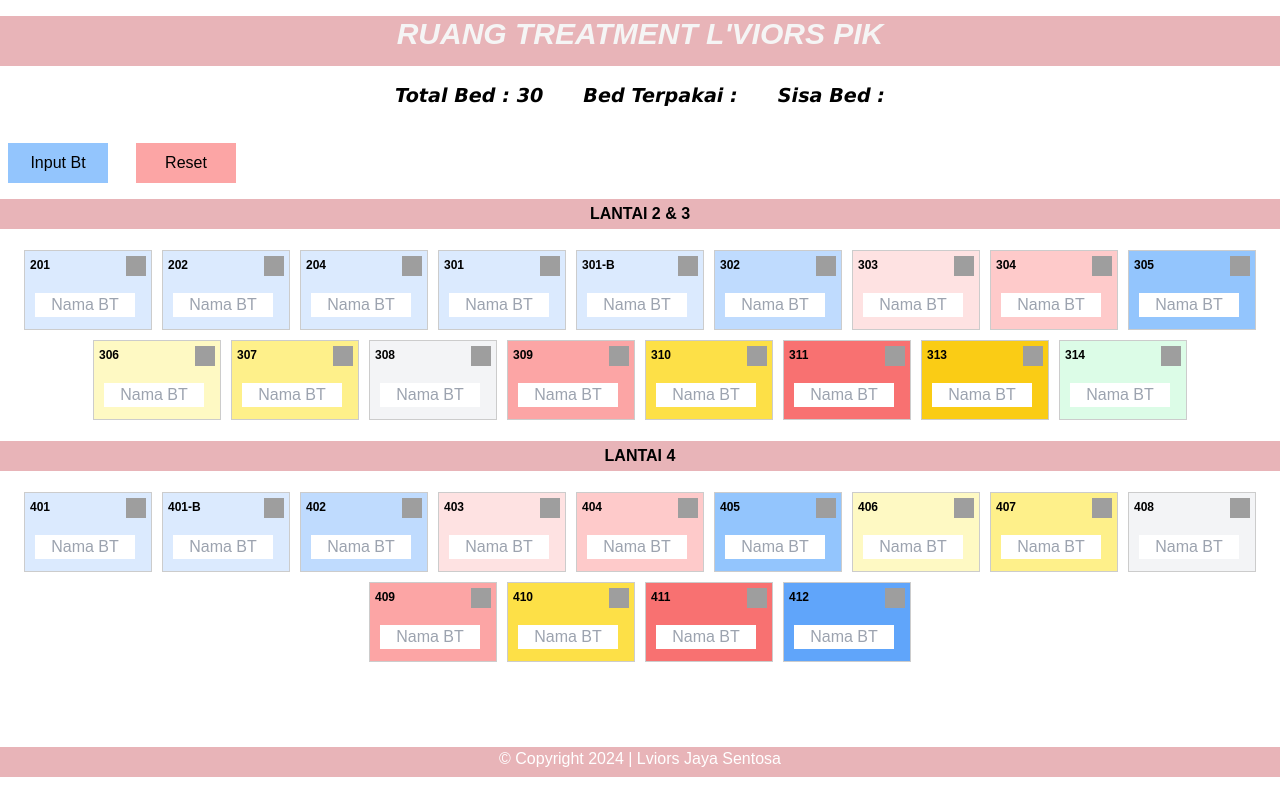
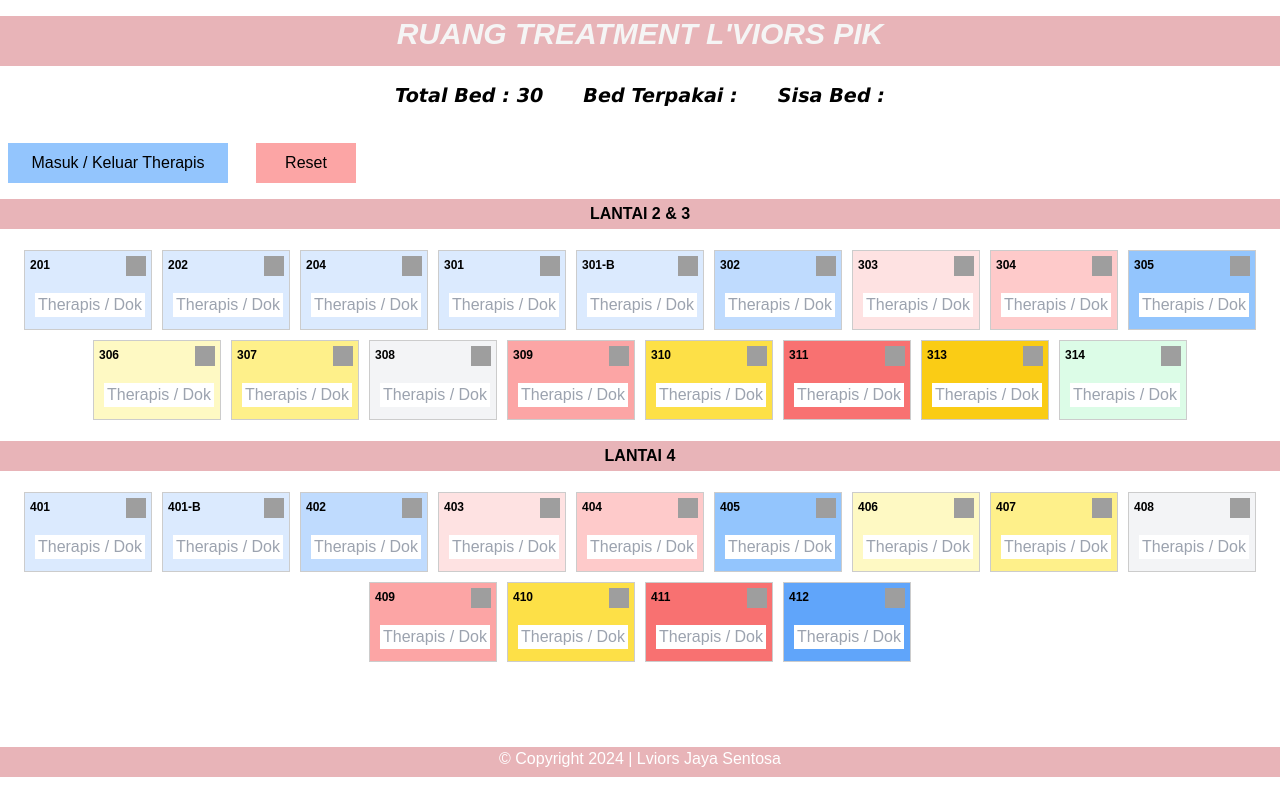
Before and after one commit to itnewbe/ruang_treatment_pik, a website: page public/index.html in a window 1280 px wide. Drawn offline with nearby package versions, Linux system fonts and the light colour scheme; no server answers; grey boxes are pictures that could not be loaded.

Commit message:
first commit

```diff
--- a/package.json
+++ b/package.json
@@ -11,10 +11,9 @@
   "license": "ISC",
   "description": "",
   "dependencies": {
+    "@vercel/kv": "^3.0.0",
     "body-parser": "^1.20.3",
     "express": "^4.21.1",
     "fs": "^0.0.1-security"
   }
-
-
 }
--- a/public/index.html
+++ b/public/index.html
@@ -25,8 +25,8 @@
       </div>
          </div>
             <div class="flex mt-8">
-            <button class="w-[100px] bg-blue-300 px-4 py-2 mx-2" id="submitButton">Input Bt</button>
-            <button class="ml-[20px] w-[100px] bg-red-300 px-4 py-2 mx-2" id="clearButton" >Reset</button>
+            <button class="w-[220px] bg-blue-300 px-4 py-2 mx-2" id="submitButton">Masuk / Keluar Therapis</button>
+             <button class="ml-[20px] w-[100px] bg-red-300 px-4 py-2 mx-2" id="clearButton" >Reset</button>
             </div>
 
        <div class="section-header mt-4">
@@ -37,105 +37,105 @@
          <div class="room-number" id="room">
           201
         </div>
-        <input class="w-[100px] mt-8 text-center" placeholder="Nama BT" id="bt">
+        <input class="w-[110px] mt-8 text-center" placeholder="Therapis / Dok" id="bt">
          <img alt="Strawberry icon" class="icon" height="20" src="https://storage.googleapis.com/a1aa/image/0pUz43MFtrpRIB1u17QJeasJ9C9C6gz0CNO2Ju8FC1wm89zJA.jpg" width="20"/>
         </div>
         <div class="room bg-blue-100 w-32 h-20">
          <div class="room-number" id="room">
           202
         </div>
-        <input class="w-[100px] mt-8 text-center" placeholder="Nama BT" id="bt">
+        <input class="w-[110px] mt-8 text-center" placeholder="Therapis / Dok" id="bt">
         <img alt="Sun icon" class="icon" height="20" src="https://storage.googleapis.com/a1aa/image/MoNo8oCxysK5AlssByxumeLZeOZSbtV0rgtihesQky3Zy3PnA.jpg" width="20"/>
         </div>
         <div class="room bg-blue-100 w-32 h-20">
          <div class="room-number" id="room">
           204
         </div>
-        <input class="w-[100px] mt-8 text-center" placeholder="Nama BT" id="bt">
+        <input class="w-[110px] mt-8 text-center" placeholder="Therapis / Dok" id="bt">
          <img alt="Strawberry icon" class="icon" height="20" src="https://storage.googleapis.com/a1aa/image/0pUz43MFtrpRIB1u17QJeasJ9C9C6gz0CNO2Ju8FC1wm89zJA.jpg" width="20"/>
         </div>
         <div class="room bg-blue-100 w-32 h-20">
          <div class="room-number" id="room">
           301
         </div>
-        <input class="w-[100px] mt-8 text-center" placeholder="Nama BT" id="bt">
+        <input class="w-[110px] mt-8 text-center" placeholder="Therapis / Dok" id="bt">
         <img alt="Sun icon" class="icon" height="20" src="https://storage.googleapis.com/a1aa/image/MoNo8oCxysK5AlssByxumeLZeOZSbtV0rgtihesQky3Zy3PnA.jpg" width="20"/>
         </div>
         <div class="room bg-blue-100 w-32 h-20">
          <div class="room-number" id="room">
           301-B
         </div>
-        <input class="w-[100px] mt-8 text-center" placeholder="Nama BT" id="bt">
+        <input class="w-[110px] mt-8 text-center" placeholder="Therapis / Dok" id="bt">
         <img alt="Sun icon" class="icon" height="20" src="https://storage.googleapis.com/a1aa/image/MoNo8oCxysK5AlssByxumeLZeOZSbtV0rgtihesQky3Zy3PnA.jpg" width="20"/>
         </div>
         <div class="room bg-blue-200 w-32 h-20">
          <div class="room-number">
           302
          </div>
-         <input class="w-[100px] mt-8 text-center " placeholder="Nama BT" id="bt">
+         <input class="w-[110px] mt-8 text-center " placeholder="Therapis / Dok" id="bt">
          <img alt="Strawberry icon" class="icon" height="20" src="https://storage.googleapis.com/a1aa/image/0pUz43MFtrpRIB1u17QJeasJ9C9C6gz0CNO2Ju8FC1wm89zJA.jpg" width="20"/>
         </div>
         <div class="room bg-red-100 w-32 h-20">
          <div class="room-number">
           303
          </div>
-         <input class="w-[100px] mt-8 text-center " placeholder="Nama BT" id="bt">
+         <input class="w-[110px] mt-8 text-center " placeholder="Therapis / Dok" id="bt">
          <img alt="Strawberry icon" class="icon" height="20" src="https://storage.googleapis.com/a1aa/image/0pUz43MFtrpRIB1u17QJeasJ9C9C6gz0CNO2Ju8FC1wm89zJA.jpg" width="20"/>
         </div>
         <div class="room bg-red-200 w-32 h-20">
          <div class="room-number">
           304
          </div>
-         <input class="w-[100px] mt-8 text-center " placeholder="Nama BT" id="bt">
+         <input class="w-[110px] mt-8 text-center " placeholder="Therapis / Dok" id="bt">
          <img alt="Avocado icon" class="icon" height="20" src="https://storage.googleapis.com/a1aa/image/V8KAFm88e0xFM6UeaeeDkKU0iBYhXnIHbouIRIOgdAm6kvfcC.jpg" width="20"/>
         </div>
         <div class="room bg-blue-300 w-32 h-20">
          <div class="room-number">
           305
          </div>
-         <input class="w-[100px] mt-8 text-center " placeholder="Nama BT" id="bt">
+         <input class="w-[110px] mt-8 text-center " placeholder="Therapis / Dok" id="bt">
          <img alt="Peach icon" class="icon" height="20" src="https://storage.googleapis.com/a1aa/image/sSrJ3rZgsPLrO9c6ASyFlrHMYoPJhJsJkwSZvRWCfuQl89zJA.jpg" width="20"/>
         </div>
         <div class="room bg-yellow-100 w-32 h-20">
          <div class="room-number">
           306
          </div>
-         <input class="w-[100px] mt-8 text-center " placeholder="Nama BT" id="bt">
+         <input class="w-[110px] mt-8 text-center " placeholder="Therapis / Dok" id="bt">
          <img alt="Sun icon" class="icon" height="20" src="https://storage.googleapis.com/a1aa/image/MoNo8oCxysK5AlssByxumeLZeOZSbtV0rgtihesQky3Zy3PnA.jpg" width="20"/>
         </div>
         <div class="room bg-yellow-200 w-32 h-20">
          <div class="room-number">
           307
          </div>
-         <input class="w-[100px] mt-8 text-center " placeholder="Nama BT" id="bt">
+         <input class="w-[110px] mt-8 text-center " placeholder="Therapis / Dok" id="bt">
          <img alt="Strawberry icon" class="icon" height="20" src="https://storage.googleapis.com/a1aa/image/0pUz43MFtrpRIB1u17QJeasJ9C9C6gz0CNO2Ju8FC1wm89zJA.jpg" width="20"/>
         </div>
         <div class="room bg-gray-100 w-32 h-20">
          <div class="room-number">
           308
          </div>
-         <input class="w-[100px] mt-8 text-center " placeholder="Nama BT" id="bt">
+         <input class="w-[110px] mt-8 text-center " placeholder="Therapis / Dok" id="bt">
          <img alt="Sun icon" class="icon" height="20" src="https://storage.googleapis.com/a1aa/image/MoNo8oCxysK5AlssByxumeLZeOZSbtV0rgtihesQky3Zy3PnA.jpg" width="20"/>
         </div>
         <div class="room bg-red-300 w-32 h-20">
          <div class="room-number">
           309
          </div>
-         <input class="w-[100px] mt-8 text-center " placeholder="Nama BT" id="bt">
+         <input class="w-[110px] mt-8 text-center " placeholder="Therapis / Dok" id="bt">
          <img alt="Strawberry icon" class="icon" height="20" src="https://storage.googleapis.com/a1aa/image/0pUz43MFtrpRIB1u17QJeasJ9C9C6gz0CNO2Ju8FC1wm89zJA.jpg" width="20"/>
         </div>
         <div class="room bg-yellow-300 w-32 h-20">
          <div class="room-number">
           310
          </div>
-         <input class="w-[100px] mt-8 text-center " placeholder="Nama BT" id="bt">
+         <input class="w-[110px] mt-8 text-center " placeholder="Therapis / Dok" id="bt">
          <img alt="Strawberry icon" class="icon" height="20" src="https://storage.googleapis.com/a1aa/image/0pUz43MFtrpRIB1u17QJeasJ9C9C6gz0CNO2Ju8FC1wm89zJA.jpg" width="20"/>
         </div>
         <div class="room bg-red-400 w-32 h-20">
          <div class="room-number">
           311
          </div>
-         <input class="w-[100px] mt-8 text-center " placeholder="Nama BT" id="bt">
+         <input class="w-[110px] mt-8 text-center " placeholder="Therapis / Dok" id="bt">
          <img alt="Strawberry icon" class="icon" height="20" src="https://storage.googleapis.com/a1aa/image/0pUz43MFtrpRIB1u17QJeasJ9C9C6gz0CNO2Ju8FC1wm89zJA.jpg" width="20"/>
         </div>
 
@@ -143,14 +143,14 @@
          <div class="room-number">
           313
          </div>
-         <input class="w-[100px] mt-8 text-center " placeholder="Nama BT" id="bt">
+         <input class="w-[110px] mt-8 text-center " placeholder="Therapis / Dok" id="bt">
          <img alt="Peach icon" class="icon" height="20" src="https://storage.googleapis.com/a1aa/image/sSrJ3rZgsPLrO9c6ASyFlrHMYoPJhJsJkwSZvRWCfuQl89zJA.jpg" width="20"/>
         </div>
         <div class="room bg-green-100 w-32 h-20">
          <div class="room-number">
           314
          </div>
-         <input class="w-[100px] mt-8 text-center " placeholder="Nama BT" id="bt">
+         <input class="w-[110px] mt-8 text-center " placeholder="Therapis / Dok" id="bt">
          <img alt="Strawberry icon" class="icon" height="20" src="https://storage.googleapis.com/a1aa/image/0pUz43MFtrpRIB1u17QJeasJ9C9C6gz0CNO2Ju8FC1wm89zJA.jpg" width="20"/>
         </div>
        </div>
@@ -162,91 +162,91 @@
          <div class="room-number">
           401
          </div>
-         <input class="w-[100px] mt-8 text-center " placeholder="Nama BT" id="bt">
+         <input class="w-[110px] mt-8 text-center " placeholder="Therapis / Dok" id="bt">
          <img alt="Strawberry icon" class="icon" height="20" src="https://storage.googleapis.com/a1aa/image/0pUz43MFtrpRIB1u17QJeasJ9C9C6gz0CNO2Ju8FC1wm89zJA.jpg" width="20"/>
         </div>
         <div class="room bg-blue-100 w-32 h-20">
          <div class="room-number">
           401-B
          </div>
-         <input class="w-[100px] mt-8 text-center " placeholder="Nama BT" id="bt">
+         <input class="w-[110px] mt-8 text-center " placeholder="Therapis / Dok" id="bt">
          <img alt="Strawberry icon" class="icon" height="20" src="https://storage.googleapis.com/a1aa/image/0pUz43MFtrpRIB1u17QJeasJ9C9C6gz0CNO2Ju8FC1wm89zJA.jpg" width="20"/>
         </div>
         <div class="room bg-blue-200 w-32 h-20">
          <div class="room-number">
           402
          </div>
-         <input class="w-[100px] mt-8 text-center " placeholder="Nama BT" id="bt">
+         <input class="w-[110px] mt-8 text-center " placeholder="Therapis / Dok" id="bt">
          <img alt="Avocado icon" class="icon" height="20" src="https://storage.googleapis.com/a1aa/image/V8KAFm88e0xFM6UeaeeDkKU0iBYhXnIHbouIRIOgdAm6kvfcC.jpg" width="20"/>
         </div>
         <div class="room bg-red-100 w-32 h-20">
          <div class="room-number">
           403
          </div>
-         <input class="w-[100px] mt-8 text-center " placeholder="Nama BT" id="bt">
+         <input class="w-[110px] mt-8 text-center " placeholder="Therapis / Dok" id="bt">
          <img alt="Avocado icon" class="icon" height="20" src="https://storage.googleapis.com/a1aa/image/V8KAFm88e0xFM6UeaeeDkKU0iBYhXnIHbouIRIOgdAm6kvfcC.jpg" width="20"/>
         </div>
         <div class="room bg-red-200 w-32 h-20">
          <div class="room-number">
           404
          </div>
-         <input class="w-[100px] mt-8 text-center " placeholder="Nama BT" id="bt">
+         <input class="w-[110px] mt-8 text-center " placeholder="Therapis / Dok" id="bt">
          <img alt="Avocado icon" class="icon" height="20" src="https://storage.googleapis.com/a1aa/image/V8KAFm88e0xFM6UeaeeDkKU0iBYhXnIHbouIRIOgdAm6kvfcC.jpg" width="20"/>
         </div>
         <div class="room bg-blue-300 w-32 h-20">
          <div class="room-number">
           405
          </div>
-         <input class="w-[100px] mt-8 text-center " placeholder="Nama BT" id="bt">
+         <input class="w-[110px] mt-8 text-center " placeholder="Therapis / Dok" id="bt">
          <img alt="Peach icon" class="icon" height="20" src="https://storage.googleapis.com/a1aa/image/sSrJ3rZgsPLrO9c6ASyFlrHMYoPJhJsJkwSZvRWCfuQl89zJA.jpg" width="20"/>
         </div>
         <div class="room bg-yellow-100 w-32 h-20">
          <div class="room-number">
           406
          </div>
-         <input class="w-[100px] mt-8 text-center " placeholder="Nama BT" id="bt">
+         <input class="w-[110px] mt-8 text-center " placeholder="Therapis / Dok" id="bt">
          <img alt="Avocado icon" class="icon" height="20" src="https://storage.googleapis.com/a1aa/image/V8KAFm88e0xFM6UeaeeDkKU0iBYhXnIHbouIRIOgdAm6kvfcC.jpg" width="20"/>
         </div>
         <div class="room bg-yellow-200 w-32 h-20">
          <div class="room-number">
           407
          </div>
-         <input class="w-[100px] mt-8 text-center " placeholder="Nama BT" id="bt">
+         <input class="w-[110px] mt-8 text-center " placeholder="Therapis / Dok" id="bt">
          <img alt="Sun icon" class="icon" height="20" src="https://storage.googleapis.com/a1aa/image/MoNo8oCxysK5AlssByxumeLZeOZSbtV0rgtihesQky3Zy3PnA.jpg" width="20"/>
         </div>
         <div class="room bg-gray-100 w-32 h-20">
          <div class="room-number">
           408
          </div>
-         <input class="w-[100px] mt-8 text-center " placeholder="Nama BT" id="bt">
+         <input class="w-[110px] mt-8 text-center " placeholder="Therapis / Dok" id="bt">
          <img alt="Sun icon" class="icon" height="20" src="https://storage.googleapis.com/a1aa/image/MoNo8oCxysK5AlssByxumeLZeOZSbtV0rgtihesQky3Zy3PnA.jpg" width="20"/>
         </div>
         <div class="room bg-red-300 w-32 h-20">
          <div class="room-number">
           409
          </div>
-         <input class="w-[100px] mt-8 text-center " placeholder="Nama BT" id="bt">
+         <input class="w-[110px] mt-8 text-center " placeholder="Therapis / Dok" id="bt">
          <img alt="Avocado icon" class="icon" height="20" src="https://storage.googleapis.com/a1aa/image/V8KAFm88e0xFM6UeaeeDkKU0iBYhXnIHbouIRIOgdAm6kvfcC.jpg" width="20"/>
         </div>
         <div class="room bg-yellow-300 w-32 h-20">
          <div class="room-number">
           410
          </div>
-         <input class="w-[100px] mt-8 text-center " placeholder="Nama BT" id="bt">
+         <input class="w-[110px] mt-8 text-center " placeholder="Therapis / Dok" id="bt">
          <img alt="Strawberry icon" class="icon" height="20" src="https://storage.googleapis.com/a1aa/image/0pUz43MFtrpRIB1u17QJeasJ9C9C6gz0CNO2Ju8FC1wm89zJA.jpg" width="20"/>
         </div>
         <div class="room bg-red-400 w-32 h-20">
          <div class="room-number">
           411
          </div>
-         <input class="w-[100px] mt-8 text-center " placeholder="Nama BT" id="bt">
+         <input class="w-[110px] mt-8 text-center " placeholder="Therapis / Dok" id="bt">
          <img alt="Avocado icon" class="icon" height="20" src="https://storage.googleapis.com/a1aa/image/V8KAFm88e0xFM6UeaeeDkKU0iBYhXnIHbouIRIOgdAm6kvfcC.jpg" width="20"/>
         </div>
         <div class="room bg-blue-400 w-32 h-20">
          <div class="room-number">
           412
          </div>
-         <input class="w-[100px] mt-8 text-center " placeholder="Nama BT" id="bt">
+         <input class="w-[110px] mt-8 text-center " placeholder="Therapis / Dok" id="bt">
          <img alt="Avocado icon" class="icon" height="20" src="https://storage.googleapis.com/a1aa/image/V8KAFm88e0xFM6UeaeeDkKU0iBYhXnIHbouIRIOgdAm6kvfcC.jpg" width="20"/>
         </div>
 
@@ -260,6 +260,5 @@
 
 
        <script src="script.js"></script>
-
       </body>
 </html>
```
Also changed, not shown: api/index.js (renamed from index.js), 1 other file.
